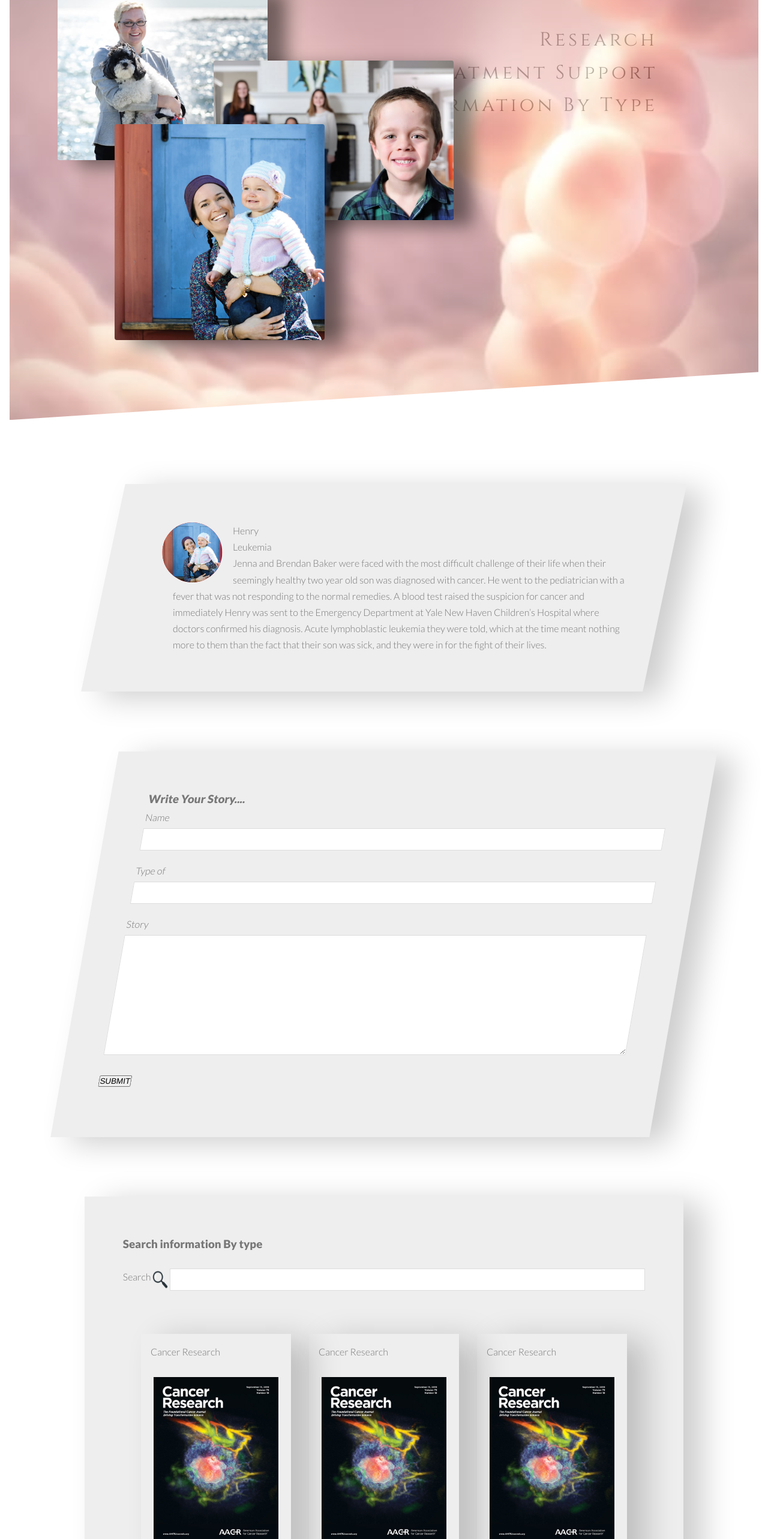
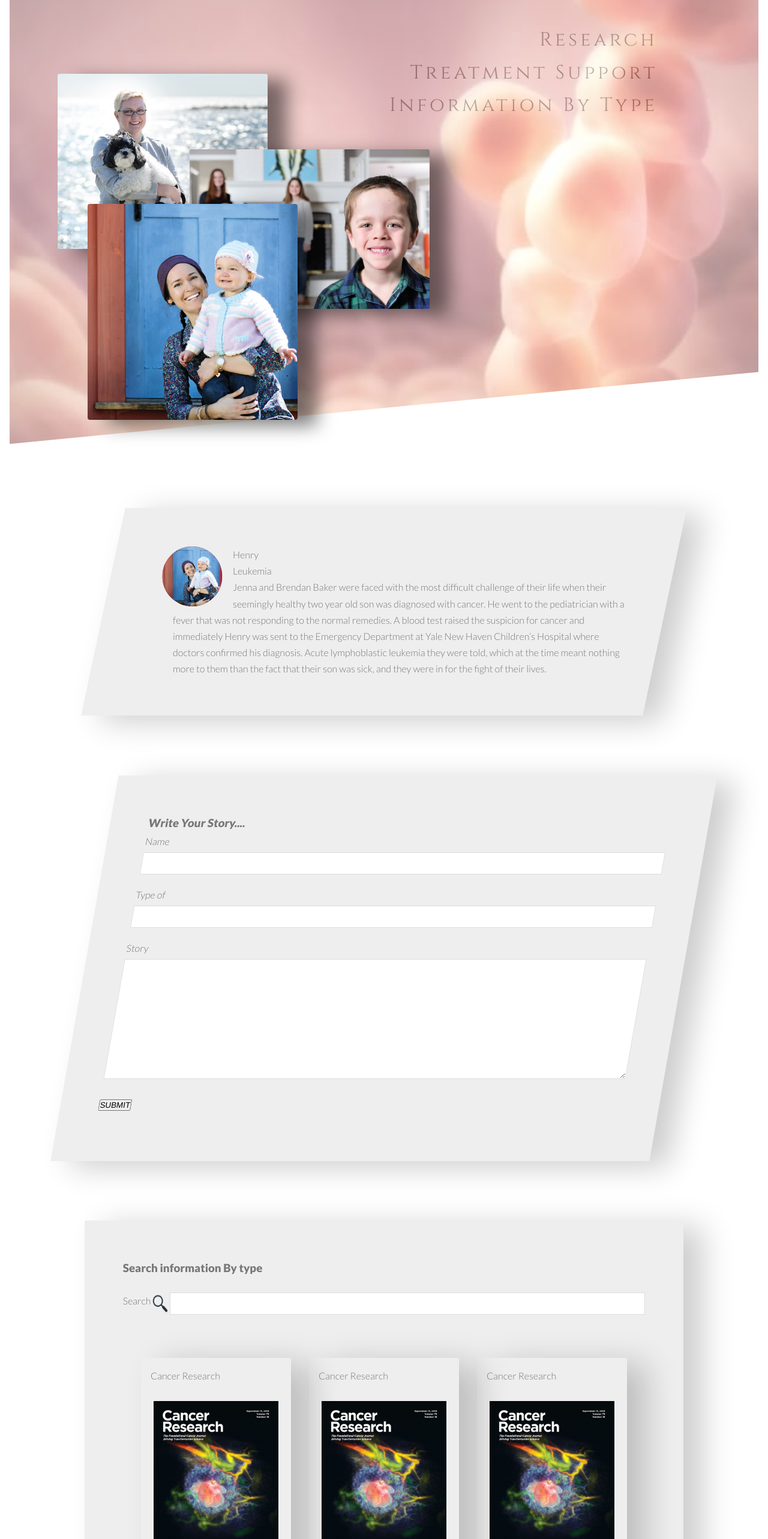
Before and after one commit to redwanzia/capstone, a React (Create React App) app in the folder Sprint1/client/: page / in a window 1280 px wide. Shown: the part 131-2697 px from the top of the page at 60% size. Built offline with nearby package versions, Linux system fonts and the light colour scheme.

Commit message:
added mainpage componenet

```diff
--- a/Sprint1/client/package.json
+++ b/Sprint1/client/package.json
@@ -6,6 +6,7 @@
     "node-sass": "^4.13.0",
     "react": "^16.12.0",
     "react-dom": "^16.12.0",
+    "react-router-dom": "^5.1.2",
     "react-scripts": "3.2.0"
   },
   "scripts": {
--- a/Sprint1/client/src/App.js
+++ b/Sprint1/client/src/App.js
@@ -1,9 +1,11 @@
 import React from 'react';
+import {BrowserRouter,Route,Switch,Link} from 'react-router-dom';
 import Nav from './components/navbar/Navbar'
-import Showcase from './components/showCase/showCase';
-import Stories from './components/stories/stories';
-import Form from './components/form/form';
+
+import MainPage from './components/mainpage/mainpage';
 import Research from './components/research/research';
+import Support from './components/support/support';
+import Type from './components/type/type';
 
 
 
@@ -18,9 +20,14 @@ function App() {
   return (
     <div className="App">
     <Nav/>
-    <Showcase/>
-    <Stories/>
-    <Form/>
+      <BrowserRouter>
+        <Switch>
+          <Route path='/' component={MainPage}></Route>
+          <Route path='/research' component={Research}></Route>
+          <Route path='/support' component={Support}></Route>
+          <Route path='/type' component={Type}></Route>
+        </Switch>
+      </BrowserRouter>
     <Research/>
 
 
--- /dev/null
+++ b/Sprint1/client/src/components/mainpage/mainpage.jsx
@@ -0,0 +1,20 @@
+import React, { Component } from 'react';
+import Showcase from '../showCase/showCase';
+
+import Stories from '../stories/stories';
+import Form from '../form/form';
+
+class MainPage  extends Component {
+  state = {  }
+  render() {
+    return (
+      <div>
+        <Showcase/>
+        <Stories/>
+        <Form/>
+      </div>
+     );
+  }
+}
+
+export default MainPage ;
--- a/Sprint1/client/src/components/research/research.scss
+++ b/Sprint1/client/src/components/research/research.scss
@@ -47,6 +47,17 @@ margin-bottom: 24px;
     box-shadow: 32px 10px 50px rgba($color: black, $alpha: .2);
 
   }
+  &__cardBtn{
+    border: none;
+    border-radius: 2px;
+    width: 100%;
+    background-color: rgb(194, 227, 230);
+    color: #fff;
+    margin: 32px 0;
+    height: 48px;
+    font-size:16px;
+
+  }
   &__cardHead, &__cardImg, &__cardBtn{
   margin-bottom: 24px;
 
--- a/Sprint1/client/src/components/showCase/showCase.jsx
+++ b/Sprint1/client/src/components/showCase/showCase.jsx
@@ -1,5 +1,5 @@
 import React, { Component } from 'react';
-
+import {Link} from 'react-router-dom';
 import Show from '../../asset/showCase1.jpg'
 import './showCase.scss'
 import Jesseca from '../../asset/jesseca .jpg'
@@ -16,9 +16,9 @@ class Showcase extends Component {
       <div className="showCase">
 
         <div className="showCase__position">
-          <a href="#" className="showCase__research">Research</a>
-          <a href="#" className="showCase__research showCase__med">Treatment Support</a>
-          <a href="#" className="showCase__research showCase__kind">Information By Type</a>
+          <Link to='/research' className="showCase__research">Research</Link>
+          <Link to='/support' className="showCase__research showCase__med">Treatment Support</Link>
+          <Link to='/type' className="showCase__research showCase__kind">Information By Type</Link>
         </div>
 
         <img className="showCase__img" src={Show} alt=""></img>
--- a/Sprint1/client/src/components/showCase/showCase.scss
+++ b/Sprint1/client/src/components/showCase/showCase.scss
@@ -7,7 +7,7 @@
 
 
   &__img{
-    height: 95vh;
+    height: 100vh;
     width: 100%;
     opacity: 50%;
     clip-path: polygon(0 0, 100% 0, 100% 85vh, 0 100%)
@@ -52,7 +52,8 @@
 
   &__composition{
     position: absolute;
-    z-index: 10;
+    margin-top: 8px;
+    // z-index: 10;
 
 
   }
@@ -62,7 +63,7 @@
     width: 350px;
     box-shadow:  32px 10px 30px rgba($color: black, $alpha: .5);
     border-radius: 3px;
-    bottom: 800px;
+    bottom: 700px;
     left: 80px;
 
   }
@@ -71,16 +72,16 @@
     width: 400px;
     box-shadow: 32px 10px 30px rgba($color: black, $alpha: .5);
     border-radius: 3px;
-    bottom: 700px;
-    left: -10px;
+    bottom: 600px;
+    left: -50px;
   }
   &__kaitlin{
     position: relative;
     width: 350px;
     box-shadow: 32px 10px 30px rgba($color: black, $alpha: .5);
     border-radius: 4px;
-    bottom: 500px;
-    left: -575px;
+    bottom: 415px;
+    left: -620px;
 
   }
 
```
Also changed, not shown: 1 other file (tests, documents, lock files or other folders).
